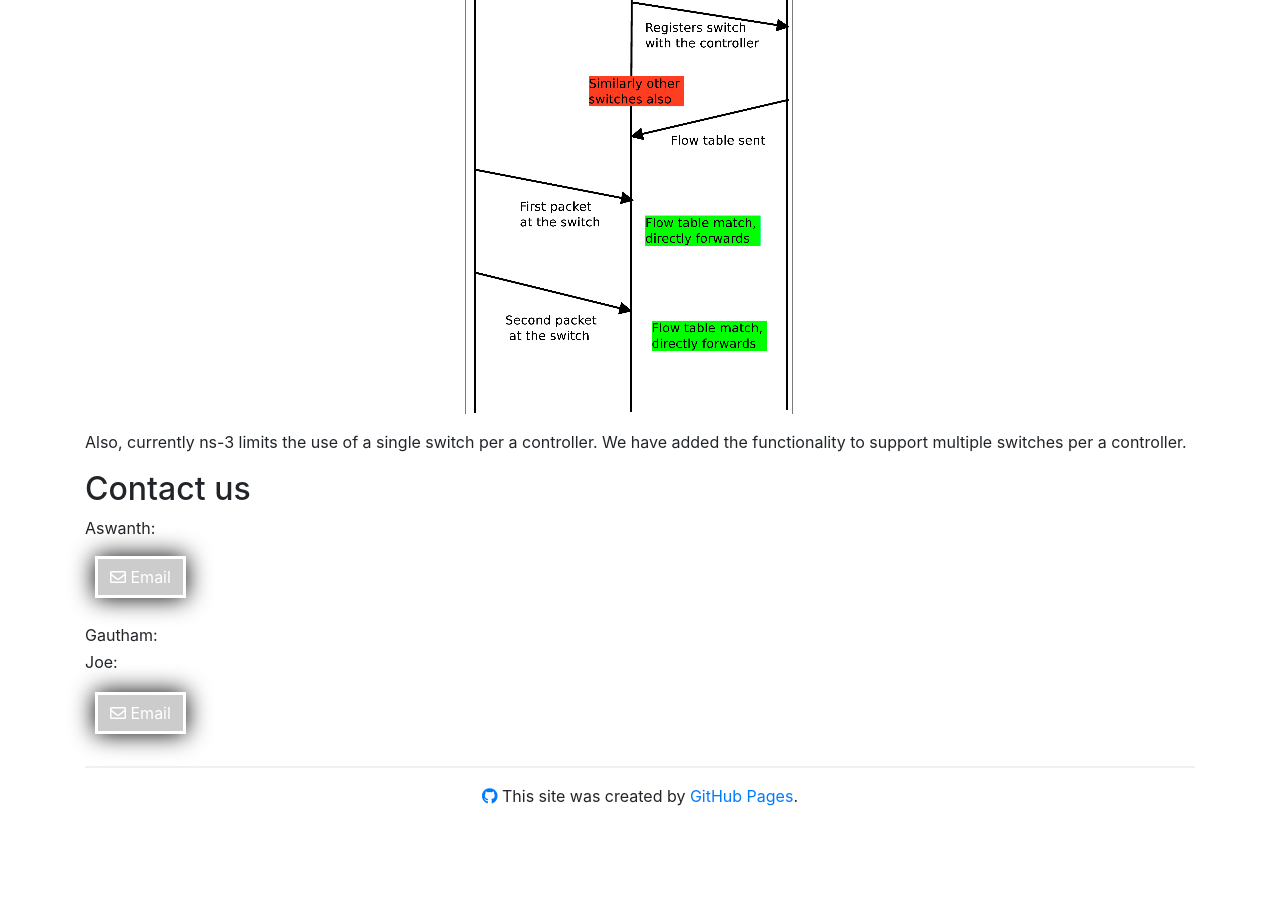
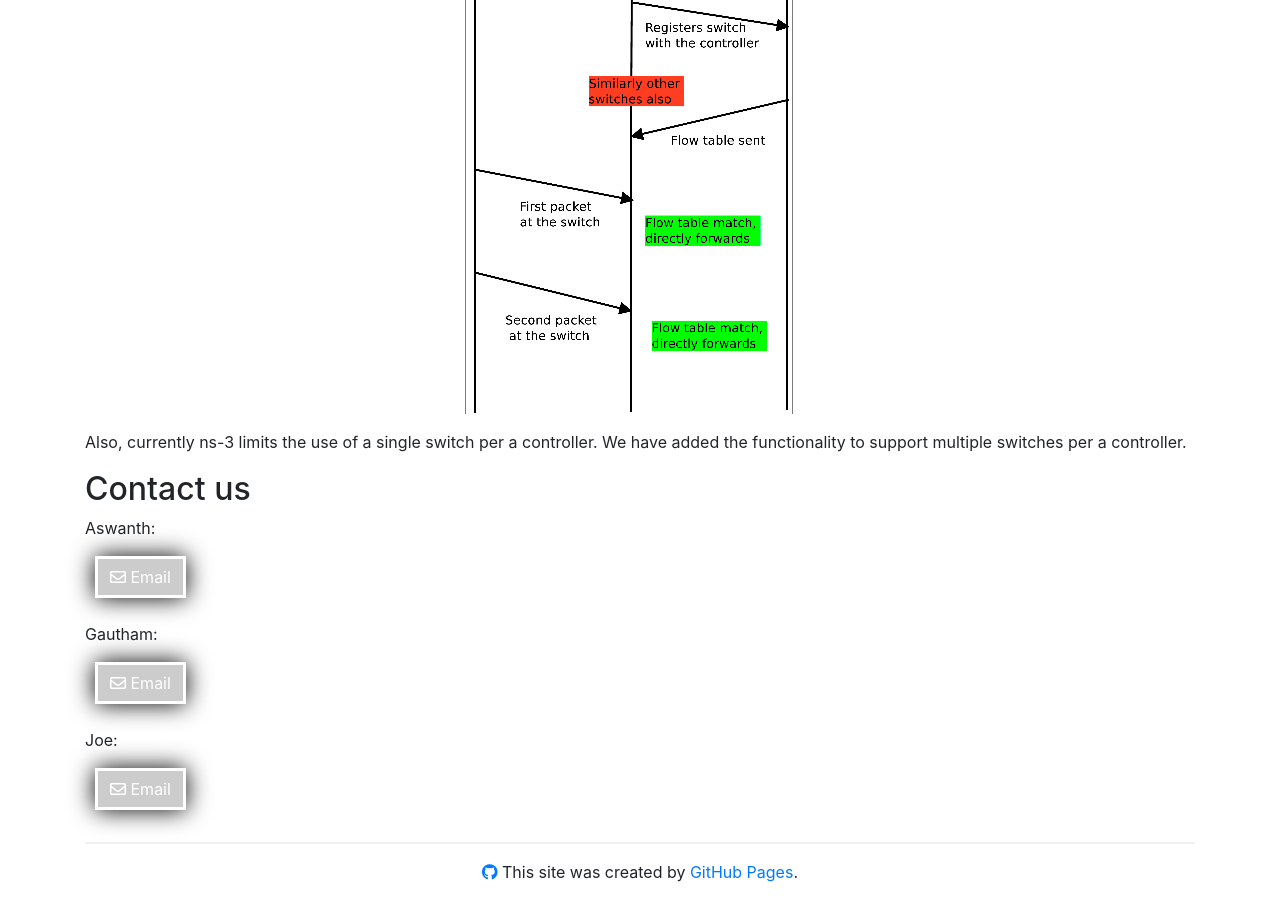
Before and after one commit to joe019/Extending-SDN-functionalities-of-ns-3, a Jekyll site: the page built from docs/index.md, in a window 1280 px wide and 900 px high, scrolled down 1263 px. Built offline with Jekyll 4.4.1, drawn with Linux system fonts in a browser that asks for light colours; nearby versions of some CDN libraries; before the commit the page ends 2087 px from its top, so only the background shows below that.

Commit message:
fixed clipboard issue

```diff
--- a/docs/_layouts/home.html
+++ b/docs/_layouts/home.html
@@ -91,7 +91,7 @@
 	</div> -->
 	<ul class="contact list-inline banner-social-buttons">
 	  <li class="list-inline-item">
-	    <a class="btn btn-secondary" href="mailto:chrisyeh@stanford.edu">
+	    <a class="btn btn-secondary" onclick="myFunction1" onmouseout="outFunc1" id="myTooltip1">
 	      <i class="far fa-envelope"></i> Email
 	    </a>
 	  </li>
@@ -102,12 +102,20 @@
 
 	<input type="text" value="gauthamm1997@gmail.com" id="myInput2">
 
-	<div class="tooltip">
+<!-- 	<div class="tooltip">
 	<button onclick="myFunction2()" onmouseout="outFunc2()">
 	  <span class="tooltiptext" id="myTooltip2">Copy to clipboard</span>
 	  E-mail
 	</button>
-	</div>
+	</div> -->
+
+	<ul class="contact list-inline banner-social-buttons">
+	  <li class="list-inline-item">
+	    <a class="btn btn-secondary" href="mailto:chrisyeh@stanford.edu">
+	      <i class="far fa-envelope"></i> Email
+	    </a>
+	  </li>
+	</ul>
 
 	<br>
 
@@ -115,43 +123,21 @@
 
 	<input type="text" value="joeantony019@gmail.com" id="myInput3">
 
-	<div class="tooltip">
+<!-- 	<div class="tooltip">
 	<button onclick="myFunction3()" onmouseout="outFunc3()">
 	  <span class="tooltiptext" id="myTooltip3">Copy to clipboard</span>
 	  E-mail
 	</button>
-	</div>
+	</div> -->
 
-<ul class="contact list-inline banner-social-buttons">
-  <li class="list-inline-item">
-    <a class="btn btn-secondary" href="mailto:chrisyeh@stanford.edu">
-      <i class="far fa-envelope"></i> Email
-    </a>
-  </li>
-</ul>
-<!-- <ul class="contact list-inline banner-social-buttons">
-  <li class="list-inline-item">
-    <a class="btn btn-secondary" href="https://drive.google.com/file/d/0B-7rmGyO0CsvVEhxXzRiQVZhUXc/view">
-      <i class="far fa-file-pdf"></i> Resume
-    </a>
-  </li>
-  <li class="list-inline-item">
-    <a class="btn btn-secondary" href="mailto:chrisyeh@stanford.edu">
-      <i class="far fa-envelope"></i> Email
-    </a>
-  </li>
-  <li class="list-inline-item">
-    <a class="btn btn-secondary" href="https://www.linkedin.com/in/chrisyeh96">
-      <i class="fab fa-linkedin"></i> LinkedIn
-    </a>
-  </li>
-  <li class="list-inline-item">
-    <a class="btn btn-secondary" href="https://www.github.com/chrisyeh96">
-      <i class="fab fa-github"></i> GitHub
-    </a>
-  </li>
-</ul>
- -->
+	<ul class="contact list-inline banner-social-buttons">
+	  <li class="list-inline-item">
+	    <a class="btn btn-secondary" href="mailto:chrisyeh@stanford.edu">
+	      <i class="far fa-envelope"></i> Email
+	    </a>
+	  </li>
+	</ul>
+
 <script>
 function myFunction1() {
   var copyText = document.getElementById("myInput1");
```
